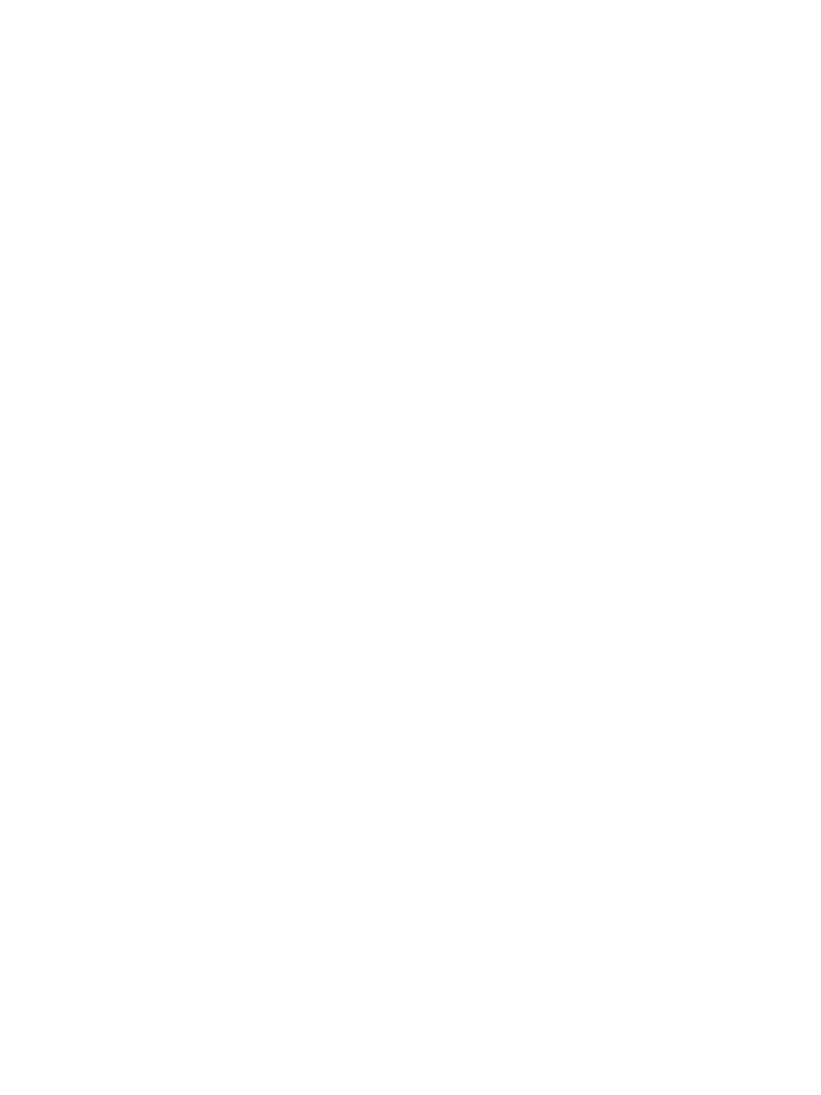
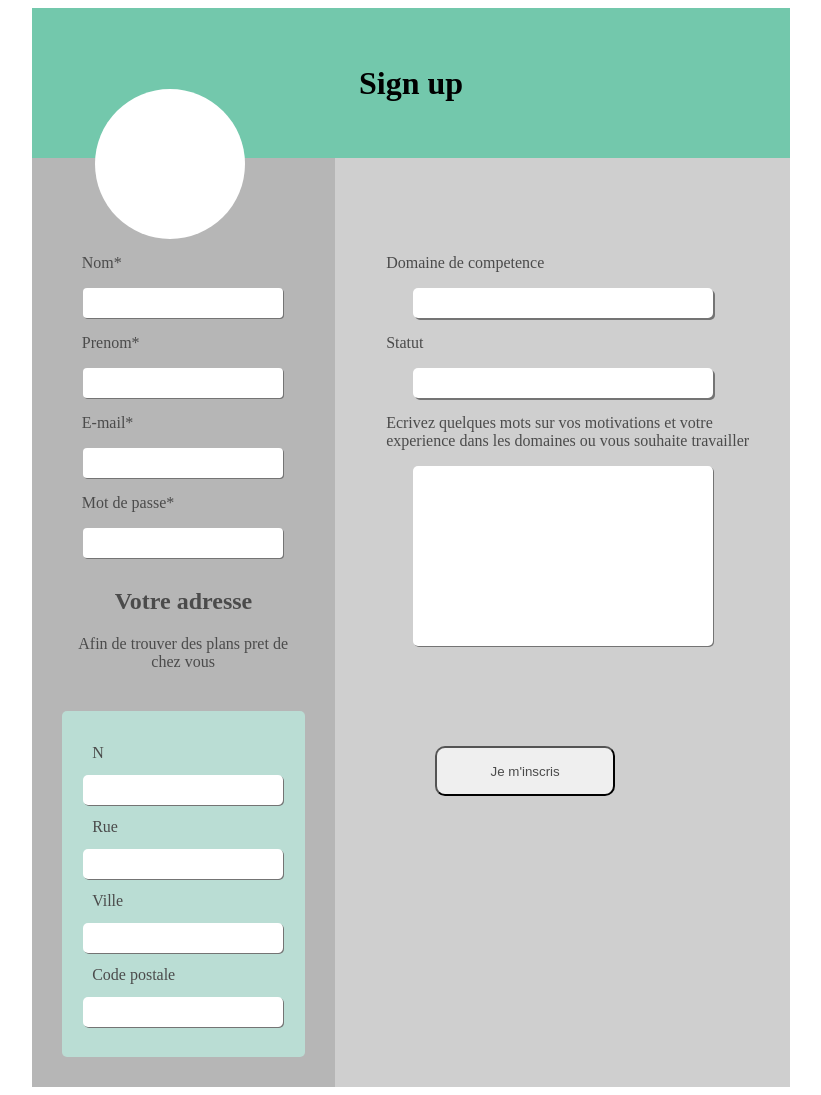
Before and after one commit to nineaz/senior-project, a website: page app/pages/signIn.html in a window 1280 px wide. Shown: the whole page, without its empty margins (229-1050 px from the left). Before the commit the page ends 800 px from the top, so only its background shows below. Drawn offline with Linux system fonts and the light colour scheme.

Commit message:
css sans les champs

```diff
--- a/app/pages/signIn.html
+++ b/app/pages/signIn.html
@@ -0,0 +1,63 @@
+<!DOCTYPE html>
+<html>
+<head>
+	 <link rel="stylesheet" href="../../stylesheets/signIn.css" media="screen" title="no title" charset="utf-8">
+ <!-- 	<link rel="stylesheet" href="../../bower_components/bootstrap/dist/css/bootstrap.css" media="screen" title="no title" charset="utf-8"> -->
+	<title>Sign up</title>
+</head>
+<body>
+	<div class="signin">
+		<div class="band">
+			<h1>Sign up</h1>
+		</div>
+		<div class="photo">
+		</div>
+		<div class="content">
+		<div class="left">
+			<div class="left-name">
+				<p>Nom*</p>
+				<div class="champ-left"></div>
+				<p>Prenom*</p>
+				<div class="champ-left"></div>
+				<p>E-mail*</p>
+				<div class="champ-left"></div>
+				<p>Mot de passe*</p>
+				<div class="champ-left"></div>
+			</div>
+			<div class="left-adress">
+			<div class="left-adress-title">
+				<h2>Votre adresse</h2>
+				<p class="left-adress-text">Afin de trouver des plans pret de chez vous</p>
+				</div>
+				<div class="left-adress-color">
+					<p class="left-adress-color-texte">N</p>
+					<div class="champ-left-adress"></div>
+					<p class="left-adress-color-texte">Rue</p>
+					<div class="champ-left-adress"></div>
+					<p class="left-adress-color-texte">Ville</p>
+					<div class="champ-left-adress"></div>
+					<p class="left-adress-color-texte">Code postale</p>
+					<div class="champ-left-adress"></div>
+					</div>
+			</div>
+			</div>
+			<div class="right">
+			<div class="right-text">
+			<div class="domaine-competence">
+				<p>Domaine de competence</p>
+				<div class="champ-right"></div>
+			</div>
+			<div class="domaine-statut">
+				<p>Statut</p>
+				<div class="champ-right"></div>
+			</div>
+			<div class="aboutyou">
+				<p>Ecrivez quelques mots sur vos motivations et votre experience dans les domaines ou vous souhaite travailler</p>
+				<div class="champ-right-big"></div>
+			</div>
+			<button class="button-inscription">Je m'inscris</button>
+			</div>
+		</div>
+		</div>
+</body>
+</html>
--- a/stylesheets/signIn.css
+++ b/stylesheets/signIn.css
@@ -3,3 +3,142 @@
  * <!--[if IE]>
  *   <link href="/stylesheets/ie.css" media="screen, projection" rel="stylesheet" type="text/css" />
  * <![endif]--> */
+body{
+position: relative;
+}
+.signin{
+	width:60%;
+	margin:auto;
+}
+
+.band{
+	background-color: rgb(115,200,172);
+	text-align: center;
+	height: 150px;
+	width: 100%;
+	display: flex;
+	justify-content: center;
+	flex-direction: column;
+	border-radius-top:10px;
+}
+.photo{
+	border-radius: 50%;
+	height: 150px;
+	width: 150px;
+	margin-top: -69px;
+	margin-left: 5%;
+	position: absolute;
+	z-index: 1;
+	background-color: white;
+}
+.content{
+	display: flex;
+	width: 100%;
+}
+.left{
+	background-color: rgb(182,182,182); /*gris clair*/
+	width:40%;
+	height: 100%;
+	display: flex;
+	flex-direction: column;
+	color: rgb(75,75,75);/* gris*/
+}
+.left-name p {
+	margin-left:50px;
+}
+.left-name{
+	margin-top: 80px;
+}
+.champ-left {
+	background-color: white;
+	height: 30px;
+	width: 200px;
+	box-shadow: 1px 1px rgb(116,116,116);
+	border-radius: 4px;
+	margin:auto;
+}
+.champ-left-adress{
+	background-color: white;
+	height: 30px;
+	width: 200px;
+	box-shadow: 1px 1px rgb(116,116,116);
+	border-radius: 5px;
+	margin:auto;
+}
+.left-adress-text{
+	width: 80%;
+	padding-left: 30px;
+}
+.champ-right{
+	background-color: white;
+	height: 30px;
+	width: 300px;
+	box-shadow: 2px 2px rgb(116,116,116);
+	border-radius: 5px;
+	margin:auto;
+}
+.champ-right-left{
+	background-color: white;
+	height: 30px;
+	box-shadow: 1px 1px rgb(116,116,116);
+	border-radius: 5px;
+	margin:auto;
+}
+.left-adress-title{
+	text-align: center;
+	margin-top: 30px;
+}
+.left-adress-color-texte {
+	margin-left:30px;
+	margin-top: 13px;
+	margin-bottom:13px;
+}
+.left-adress-color{
+	margin:auto;
+	margin-top: 30px;
+	background-color: rgb(186,221,212);/* bleu claire*/
+	border-radius: 5px;
+	width: 80%;
+	margin-top: 40px;
+	height: 70%;
+	padding-bottom: 30px;
+	padding-top: 20px;
+	margin-bottom: 30px;
+}
+.left-adress-text  {
+	margin-top: 5px;
+	margin-bottom: 5px;
+}
+.text-margin {
+	padding-bottom: 5px;
+	padding-top: 5px;
+}
+.right{
+	background-color: rgb(207,207,207); /*gris très clair*/
+	width: 60%;
+	color: rgb(75,75,75);/* gris*/
+}
+.right-text{
+	margin-top: 96px;
+}
+.right-text p {
+	margin-left: 51px;
+	width: 80%;
+}
+.champ-right-big {
+	background-color: white;
+	height: 180px;
+	width: 300px;
+	box-shadow: 1px 1px rgb(116,116,116);
+	border-radius: 5px;
+	margin:auto;
+}
+.button-inscription{
+	color: rgb(75,75,75);
+	height: 50px;
+	width: 180px;
+	border-radius: 10px;
+	margin:auto;
+	margin-top: 100px;
+	margin-left: 100px;
+}
```
Also changed, not shown: 3 other files.
